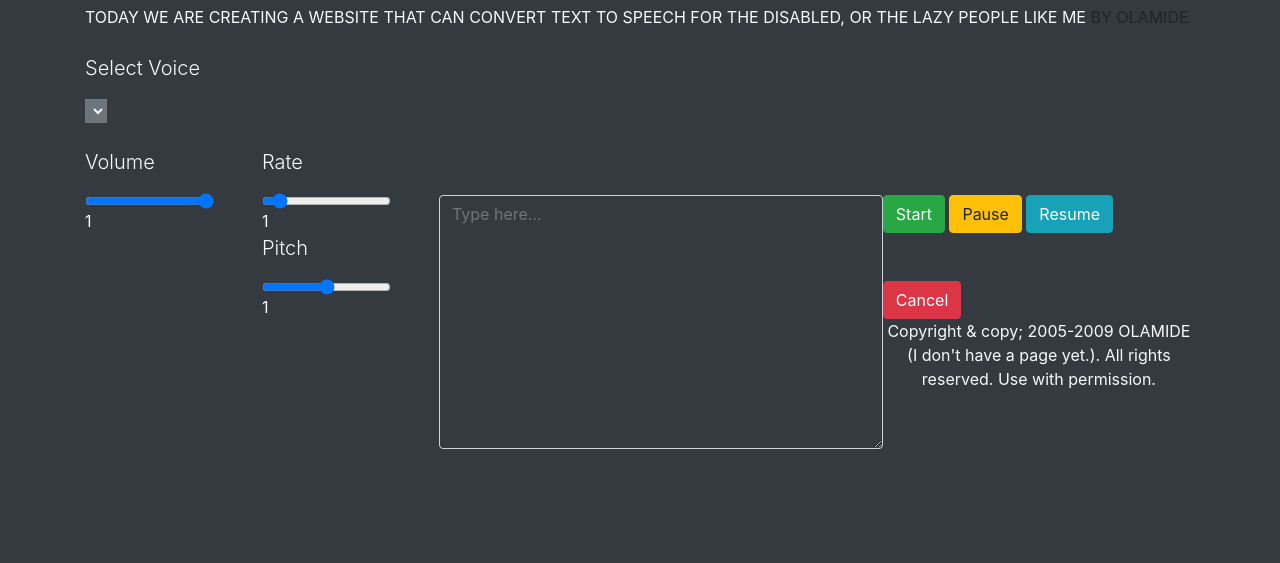
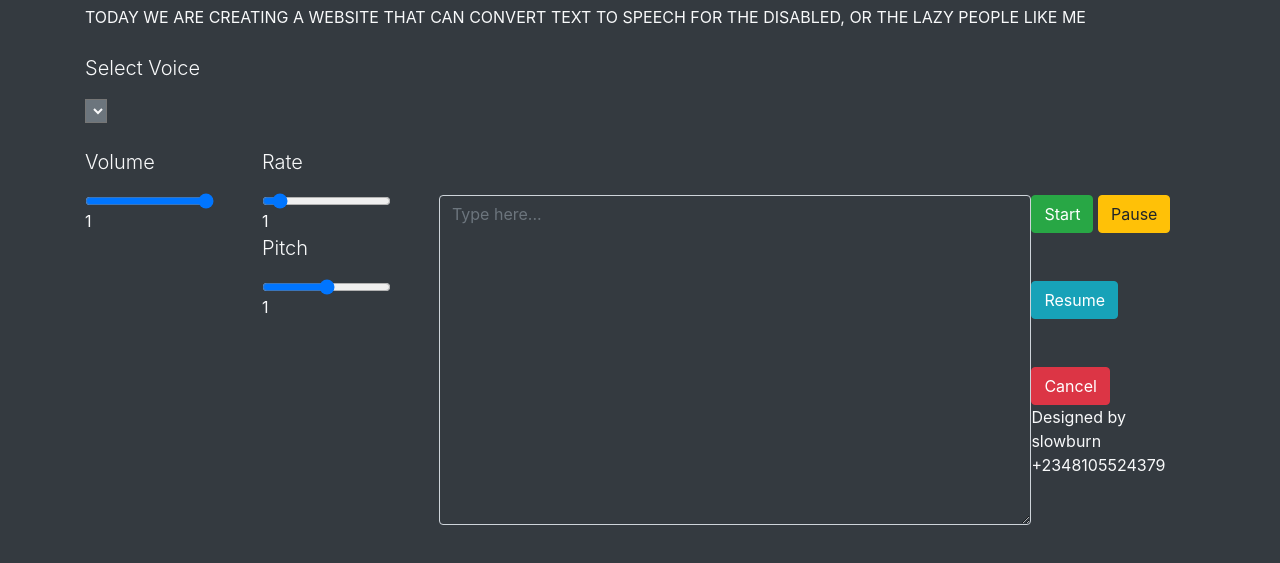
Before and after one commit to Slowburn75/Debby, a plain HTML site: page index1.html in a window 1280 px wide. Shown: the part 99-662 px from the top of the page. Drawn offline with Linux system fonts and the light colour scheme.

Commit message:
testing out

```diff
--- a/index1.html
+++ b/index1.html
@@ -6,7 +6,6 @@
 <body class="container mt-5 bg-dark">
 	<h1 class="text-light"><div class="boxed">Text to Speech Website</div></h1>
 	    <p1 class="text-light">TODAY WE ARE CREATING A WEBSITE THAT CAN CONVERT TEXT TO SPEECH FOR THE DISABLED, OR THE LAZY PEOPLE LIKE ME</p1>
-    <p1> BY OLAMIDE</p1>
 <p class="lead text-light mt-4">Select Voice</p>
 
     <!-- select menu for voice-->
@@ -41,7 +40,7 @@
     	<button id="pause" class="btn btn-warning mt-5 me-3">Pause</button>
     	<button id="resume" class="btn btn-info mt-5 me-3">Resume</button>
     	<button id="cancel" class="btn btn-danger mt-5 me-3">Cancel</button>
-<div class="footer"><center>Copyright & copy; 2005-2009 OLAMIDE (I don't have a page yet.). All rights reserved. Use with permission.</center></div>
+<div class="footer">Designed by slowburn +2348105524379</div>
 <script src="script.js"></script>
 </body>
 </html>
```
